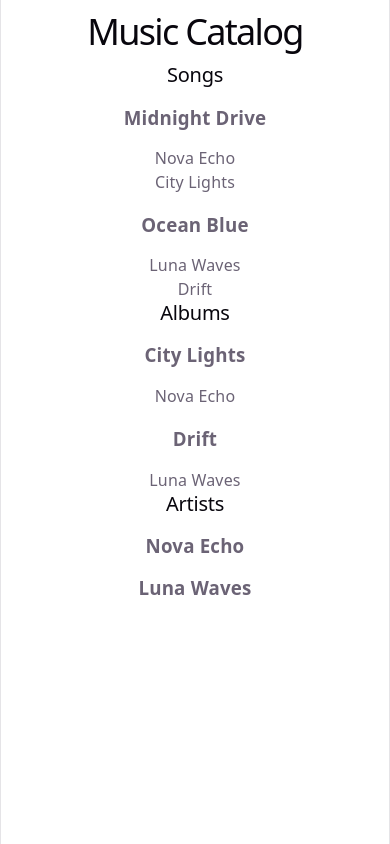
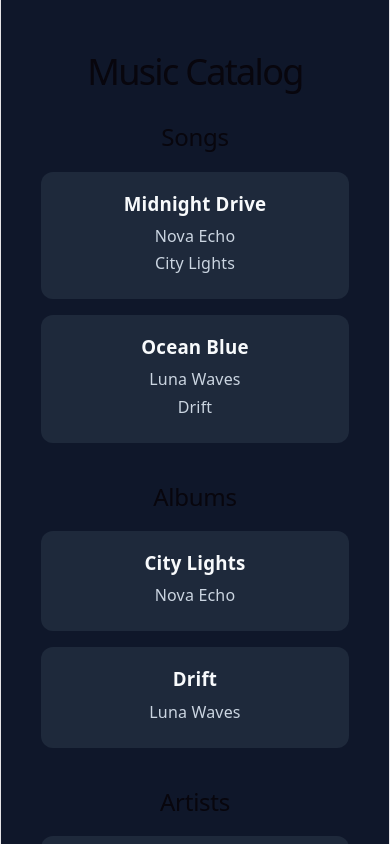
Before and after one commit to esereya-cmd/soundwaves, a React app in the folder frontend/: page / in a window 390 px wide. Shown: the top 844 px of the page. Built offline with nearby package versions, Linux system fonts and the light colour scheme; the HTML template or start-up script is replaced by a standard one.

Commit message:
style: add responsive music catalog layout

```diff
--- a/frontend/src/components/media/AlbumCard.jsx
+++ b/frontend/src/components/media/AlbumCard.jsx
@@ -1,6 +1,6 @@
 function AlbumCard({ title, artist }) {
   return (
-    <article>
+    <article className="catalog-card">
       <h3>{title}</h3>
       <p>{artist}</p>
     </article>
--- a/frontend/src/components/media/ArtistCard.jsx
+++ b/frontend/src/components/media/ArtistCard.jsx
@@ -1,6 +1,6 @@
 function ArtistCard({ name }) {
   return (
-    <article>
+    <article className="catalog-card">
       <h3>{name}</h3>
     </article>
   );
--- a/frontend/src/components/media/SongCard.jsx
+++ b/frontend/src/components/media/SongCard.jsx
@@ -1,6 +1,6 @@
 function SongCard({ title, artist, album }) {
   return (
-    <article>
+    <article className="catalog-card">
       <h3>{title}</h3>
       <p>{artist}</p>
       <p>{album}</p>
--- a/frontend/src/pages/Catalog.jsx
+++ b/frontend/src/pages/Catalog.jsx
@@ -1,20 +1,24 @@
 import SongCard from "../components/media/SongCard";
 import AlbumCard from "../components/media/AlbumCard";
 import ArtistCard from "../components/media/ArtistCard";
+
 import {
   mockSongs,
   mockAlbums,
   mockArtists,
 } from "../data/mockCatalog";
 
+import "../styles/catalog.css";
+
 function Catalog() {
   return (
-    <main>
+    <main className="catalog-page">
       <h1>Music Catalog</h1>
 
-      <section>
+      <section className="catalog-section">
         <h2>Songs</h2>
 
+        <div className="catalog-grid">
           {mockSongs.map((song) => (
             <SongCard
               key={song.id}
@@ -23,11 +27,13 @@ function Catalog() {
               album={song.album}
             />
           ))}
+        </div>
       </section>
 
-      <section>
+      <section className="catalog-section">
         <h2>Albums</h2>
 
+        <div className="catalog-grid">
           {mockAlbums.map((album) => (
             <AlbumCard
               key={album.id}
@@ -35,17 +41,20 @@ function Catalog() {
               artist={album.artist}
             />
           ))}
+        </div>
       </section>
 
-      <section>
+      <section className="catalog-section">
         <h2>Artists</h2>
 
+        <div className="catalog-grid">
           {mockArtists.map((artist) => (
             <ArtistCard
               key={artist.id}
               name={artist.name}
             />
           ))}
+        </div>
       </section>
     </main>
   );
--- /dev/null
+++ b/frontend/src/styles/catalog.css
@@ -0,0 +1,41 @@
+.catalog-page {
+  min-height: 100vh;
+  padding: 40px;
+  background-color: #0f172a;
+  color: #f8fafc;
+}
+
+.catalog-page h1 {
+  font-size: 36px;
+  margin-bottom: 40px;
+}
+
+.catalog-section {
+  margin-bottom: 40px;
+}
+
+.catalog-section h2 {
+  font-size: 24px;
+  margin-bottom: 20px;
+}
+
+.catalog-grid {
+  display: grid;
+  grid-template-columns: repeat(auto-fit, minmax(180px, 1fr));
+  gap: 16px;
+}
+
+.catalog-card {
+  background-color: #1e293b;
+  padding: 20px;
+  border-radius: 12px;
+}
+
+.catalog-card h3 {
+  margin: 0 0 10px;
+}
+
+.catalog-card p {
+  margin: 4px 0;
+  color: #cbd5e1;
+}
```
Lines whose indentation alone changed are shown as unchanged.
